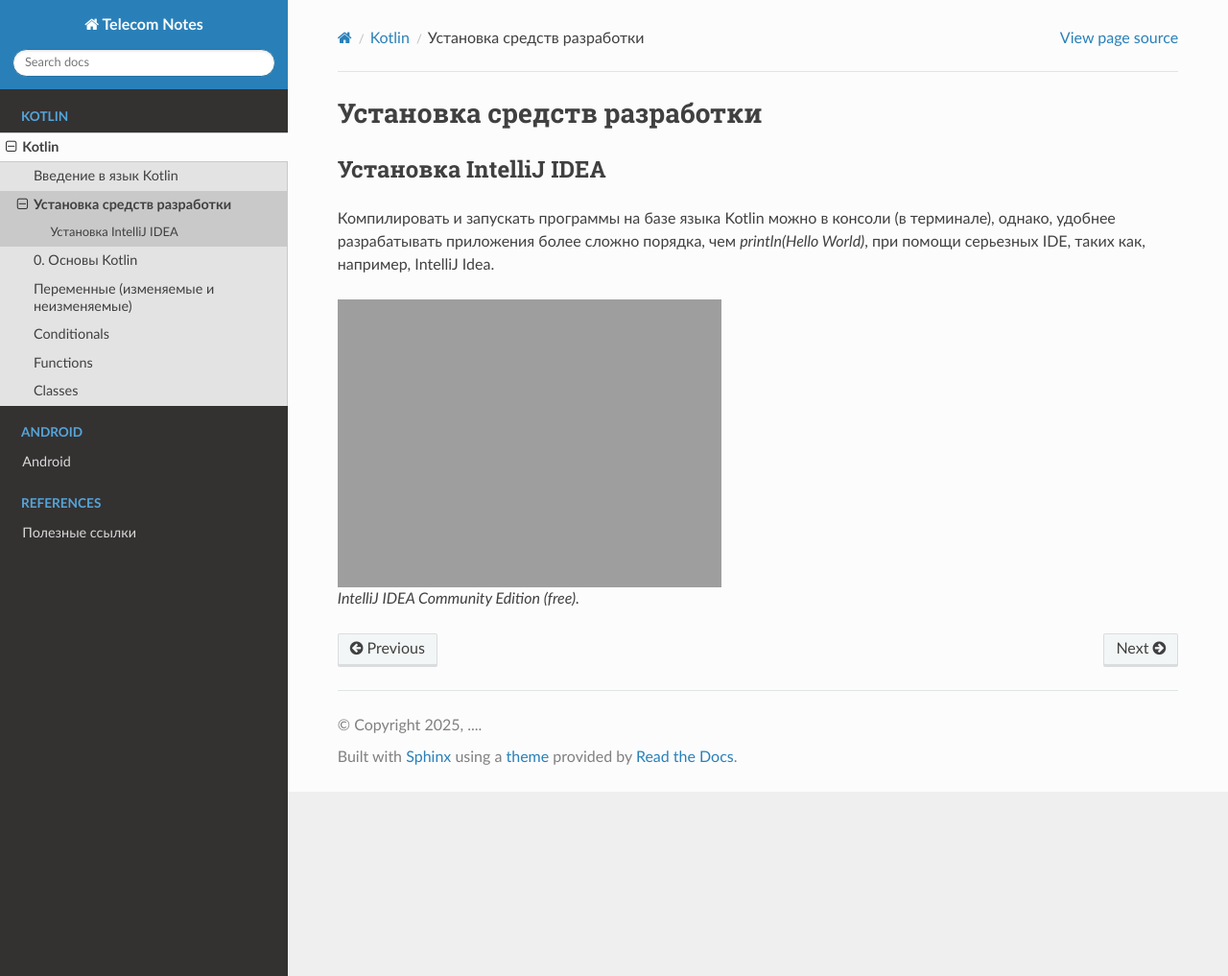
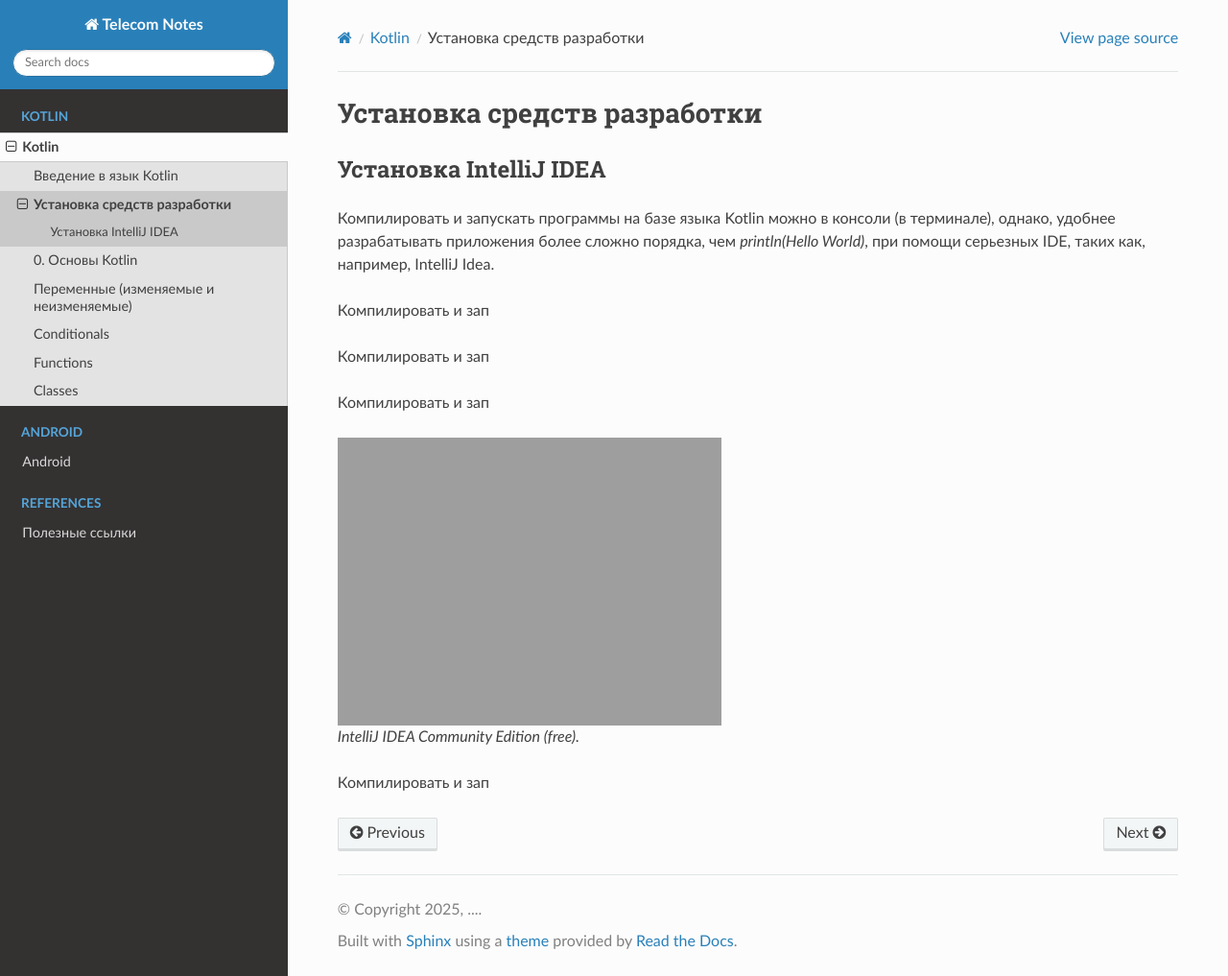
Before and after one commit to TelecomDep/notes, a Sphinx documentation site: the page built from docs/source/Kotlin/01_install_first_program.rst, in a window 1280 px wide and 1017 px high. Shown: the whole window at 96% size. Built offline with Sphinx 7.4.7 and the Read the Docs theme 3.1.0, drawn with Linux system fonts in a browser that asks for light colours.

```diff
--- a/docs/source/Kotlin/01_install_first_program.rst
+++ b/docs/source/Kotlin/01_install_first_program.rst
@@ -12,25 +12,28 @@
 
     IntelliJ IDEA Community Edition (free).
 
+Компилировать и зап
 
-.. image:: images/kotlin/00_intellij_idea_install.png
+.. image:: _static/images/kotlin/00_intellij_idea_install.png
     :name: Canti_13
 
     IntelliJ IDEA Community Edition (free).
 
+Компилировать и зап
 
-.. image:: assets/images/kotlin/00_intellij_idea_install.png
+.. image:: ../_static/images/kotlin/00_intellij_idea_install.png
     :name: Canti_14
 
     IntelliJ IDEA Community Edition (free).
 
+Компилировать и зап
 
 .. figure:: images/00_intellij_idea_install.png
     :name: Canti_15
 
    IntelliJ IDEA Community Edition (free).
 
-
+Компилировать и зап
 
 .. image:: images/kotlin/00_intellij_idea_install.png
     :name: Canti_16
```
